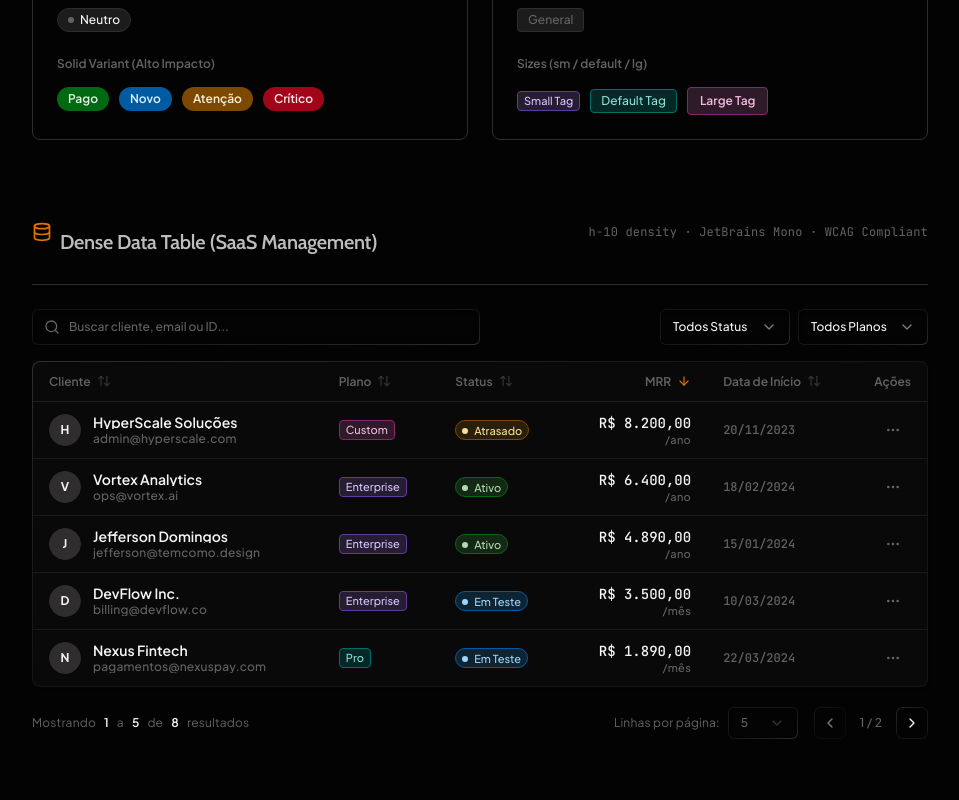
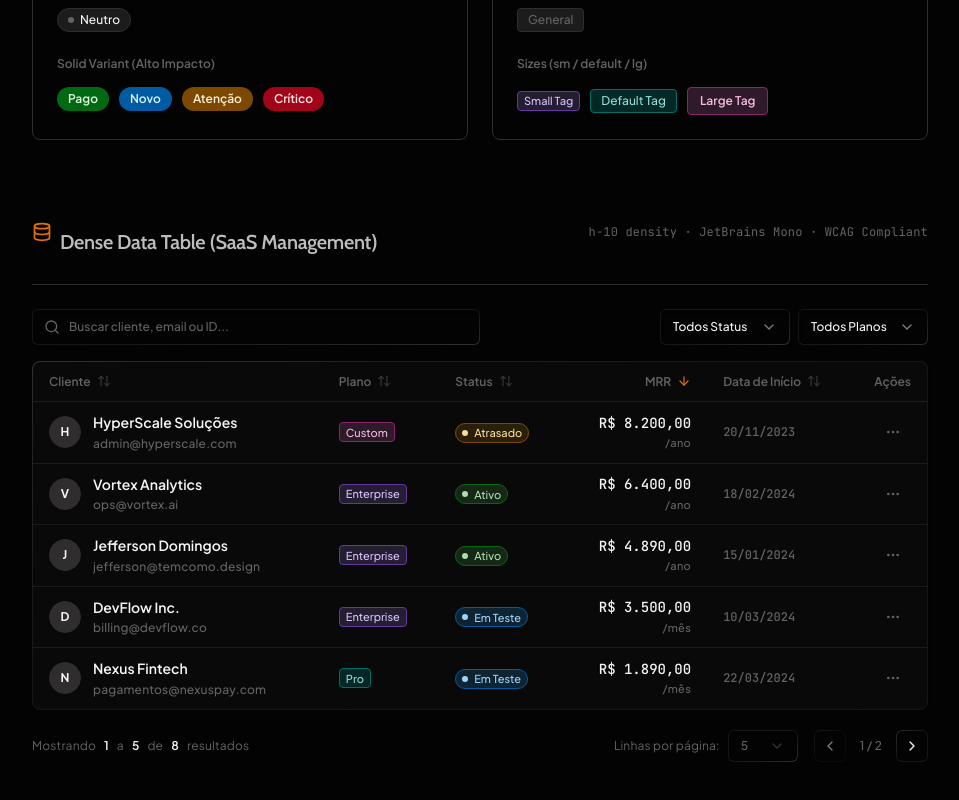
Before and after one commit to jeffdomingos/Joinha_DS, a React (Vite) app: page / in a window 1280 px wide. Shown: the part 1655-2455 px from the top of the page, without its empty margins (160-1119 px from the left). Built offline with nearby package versions, Linux system fonts and the light colour scheme.

Commit message:
fix(table): replace leading-none with leading-tight to restore natural ascender/descender breathing space in stacked cell labels

```diff
--- a/src/components/ui/data-table.tsx
+++ b/src/components/ui/data-table.tsx
@@ -291,10 +291,10 @@ export function DataTable({ data, className }: DataTableProps) {
                         {row.customer.name.charAt(0)}
                       </div>
                       <div className="flex flex-col min-w-0 gap-1">
-                        <span className="font-semibold text-foreground truncate leading-none">
+                        <span className="font-semibold text-foreground truncate leading-tight">
                           {row.customer.name}
                         </span>
-                        <span className="text-xs text-muted-foreground truncate font-medium leading-none">
+                        <span className="text-xs text-muted-foreground truncate font-medium leading-tight">
                           {row.customer.email}
                         </span>
                       </div>
@@ -336,10 +336,10 @@ export function DataTable({ data, className }: DataTableProps) {
                   {/* MRR Currency with tabular figures */}
                   <TableCell className="text-right">
                     <div className="flex flex-col items-end gap-1">
-                      <span className="type-data-mono font-medium text-foreground leading-none">
+                      <span className="type-data-mono font-medium text-foreground leading-tight">
                         {formatCurrency(row.mrr)}
                       </span>
-                      <span className="text-[11px] text-muted-foreground font-medium leading-none">
+                      <span className="text-[11px] text-muted-foreground font-medium leading-tight">
                         /{row.billingCycle === "Monthly" ? "mês" : "ano"}
                       </span>
                     </div>
```
